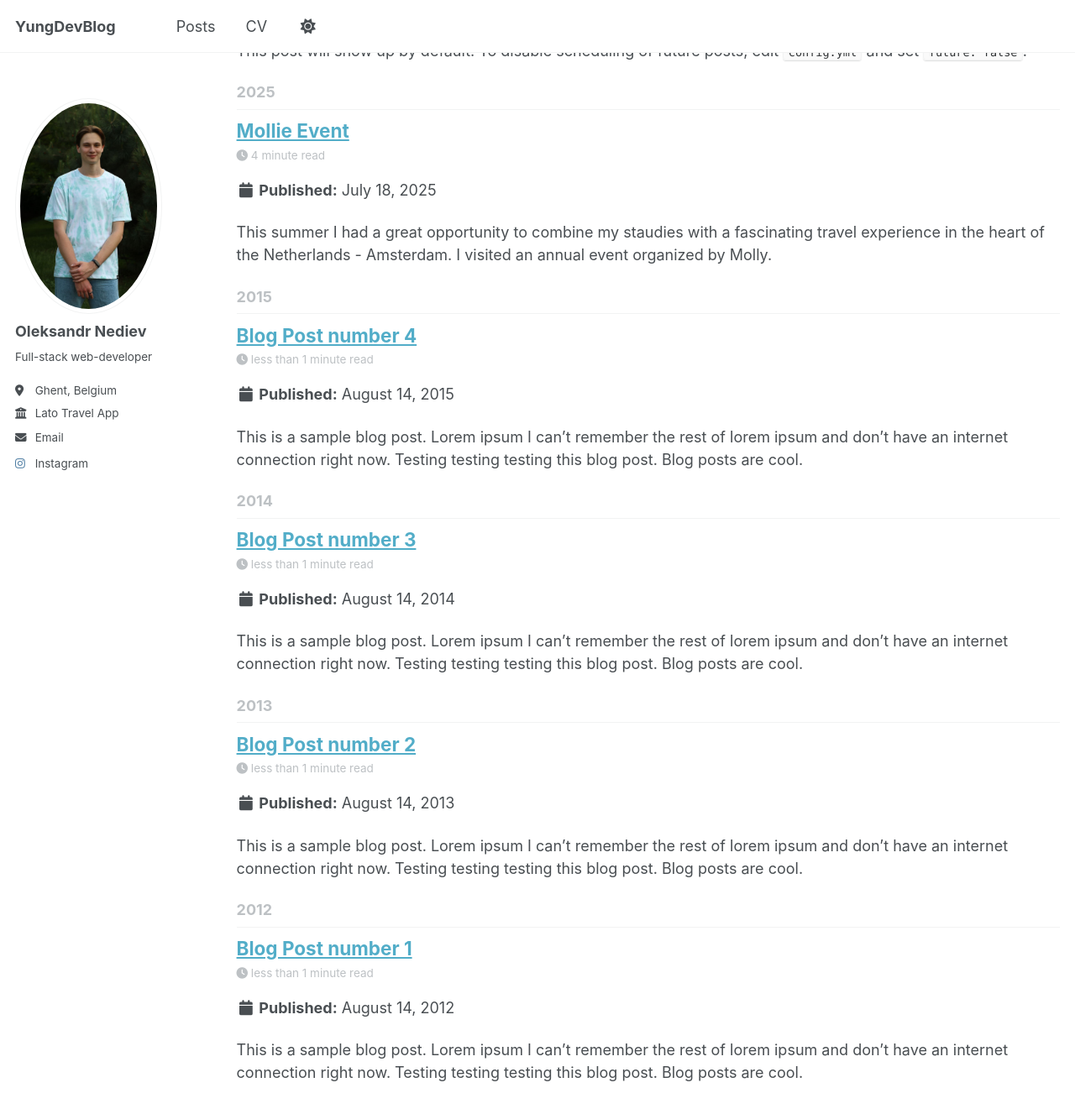
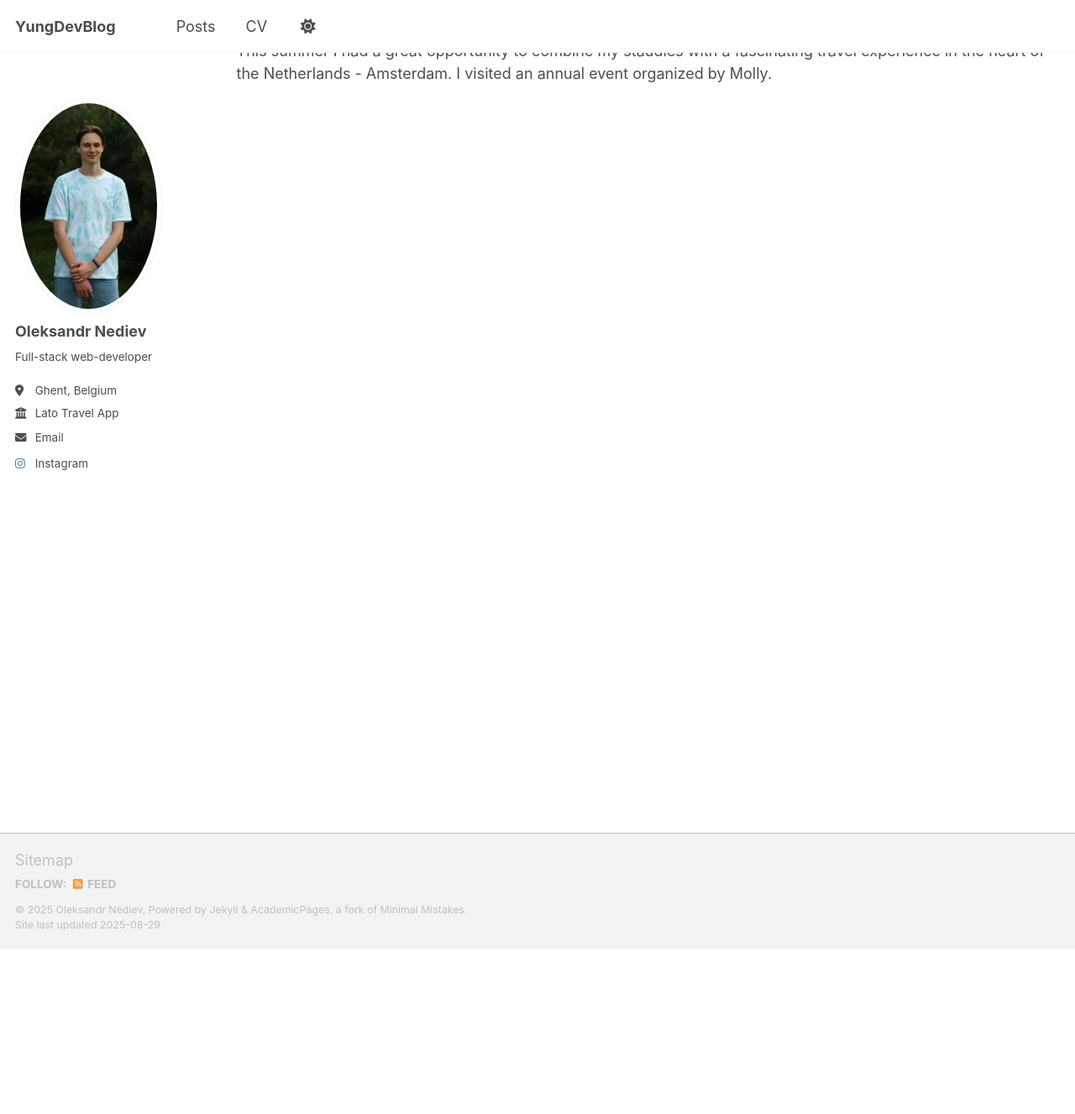
Before and after one commit to nedev-v/My-blog, a Jekyll site: the page built from _pages/posts.html, in a window 1280 px wide and 1400 px high, scrolled down 270 px. Shown: the top 1327 px of the window at 84% size. Built offline with Jekyll 4.4.1, drawn with Linux system fonts in a browser that asks for light colours; a script that is not in the unit is left out; some of the changed text lies outside the part shown.

Commit message:
Add CV and remove example posts

```diff
--- a/_pages/cv.md
+++ b/_pages/cv.md
@@ -9,56 +9,6 @@ redirect_from:
 
 {% include base_path %}
 
-Education
-======
-* Ph.D in Version Control Theory, GitHub University, 2018 (expected)
-* M.S. in Jekyll, GitHub University, 2014
-* B.S. in GitHub, GitHub University, 2012
+# My CV
 
-Work experience
-======
-* Spring 2024: Academic Pages Collaborator
-  * GitHub University
-  * Duties includes: Updates and improvements to template
-  * Supervisor: The Users
-
-* Fall 2015: Research Assistant
-  * GitHub University
-  * Duties included: Merging pull requests
-  * Supervisor: Professor Hub
-
-* Summer 2015: Research Assistant
-  * GitHub University
-  * Duties included: Tagging issues
-  * Supervisor: Professor Git
-
-Skills
-======
-* Skill 1
-* Skill 2
-  * Sub-skill 2.1
-  * Sub-skill 2.2
-  * Sub-skill 2.3
-* Skill 3
-
-Publications
-======
-  <ul>{% for post in site.publications reversed %}
-    {% include archive-single-cv.html %}
-  {% endfor %}</ul>
-
-Talks
-======
-  <ul>{% for post in site.talks reversed %}
-    {% include archive-single-talk-cv.html  %}
-  {% endfor %}</ul>
-
-Teaching
-======
-  <ul>{% for post in site.teaching reversed %}
-    {% include archive-single-cv.html %}
-  {% endfor %}</ul>
-
-Service and leadership
-======
-* Currently signed in to 43 different slack teams
+![My CV](/images/cv.jpg)
--- a/_posts/2012-08-14-blog-post-1.md
+++ /dev/null
@@ -1,20 +0,0 @@
----
-title: 'Blog Post number 1'
-date: 2012-08-14
-permalink: /posts/2012/08/blog-post-1/
-tags:
-  - cool posts
-  - category1
-  - category2
----
-
-This is a sample blog post. Lorem ipsum I can't remember the rest of lorem ipsum and don't have an internet connection right now. Testing testing testing this blog post. Blog posts are cool.
-
-Headings are cool
-======
-
-You can have many headings
-======
-
-Aren't headings cool?
-------
--- a/_posts/2013-08-14-blog-post-2.md
+++ /dev/null
@@ -1,20 +0,0 @@
----
-title: 'Blog Post number 2'
-date: 2013-08-14
-permalink: /posts/2013/08/blog-post-2/
-tags:
-  - cool posts
-  - category1
-  - category2
----
-
-This is a sample blog post. Lorem ipsum I can't remember the rest of lorem ipsum and don't have an internet connection right now. Testing testing testing this blog post. Blog posts are cool.
-
-Headings are cool
-======
-
-You can have many headings
-======
-
-Aren't headings cool?
-------
--- a/_posts/2014-08-14-blog-post-3.md
+++ /dev/null
@@ -1,20 +0,0 @@
----
-title: 'Blog Post number 3'
-date: 2014-08-14
-permalink: /posts/2014/08/blog-post-3/
-tags:
-  - cool posts
-  - category1
-  - category2
----
-
-This is a sample blog post. Lorem ipsum I can't remember the rest of lorem ipsum and don't have an internet connection right now. Testing testing testing this blog post. Blog posts are cool.
-
-Headings are cool
-======
-
-You can have many headings
-======
-
-Aren't headings cool?
-------
--- a/_posts/2199-01-01-future-post.md
+++ /dev/null
@@ -1,11 +0,0 @@
----
-title: 'Future Blog Post'
-date: 2199-01-01
-permalink: /posts/2012/08/blog-post-4/
-tags:
-  - cool posts
-  - category1
-  - category2
----
-
-This post will show up by default. To disable scheduling of future posts, edit `config.yml` and set `future: false`.
```
Also changed, not shown: _posts/2015-08-14-blog-post-4.md (deleted, +0 -20 lines), images/CV.jpg (added).
